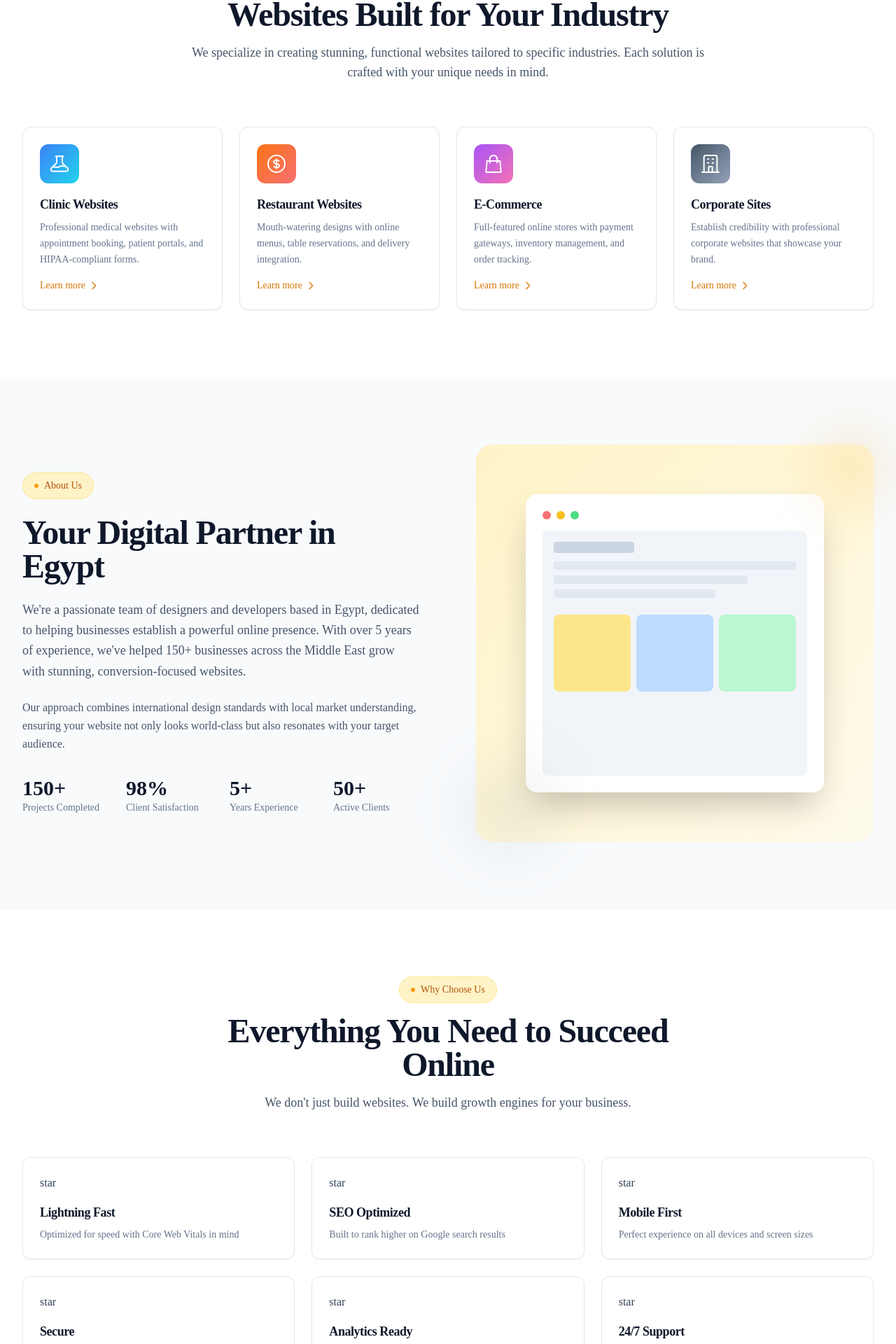
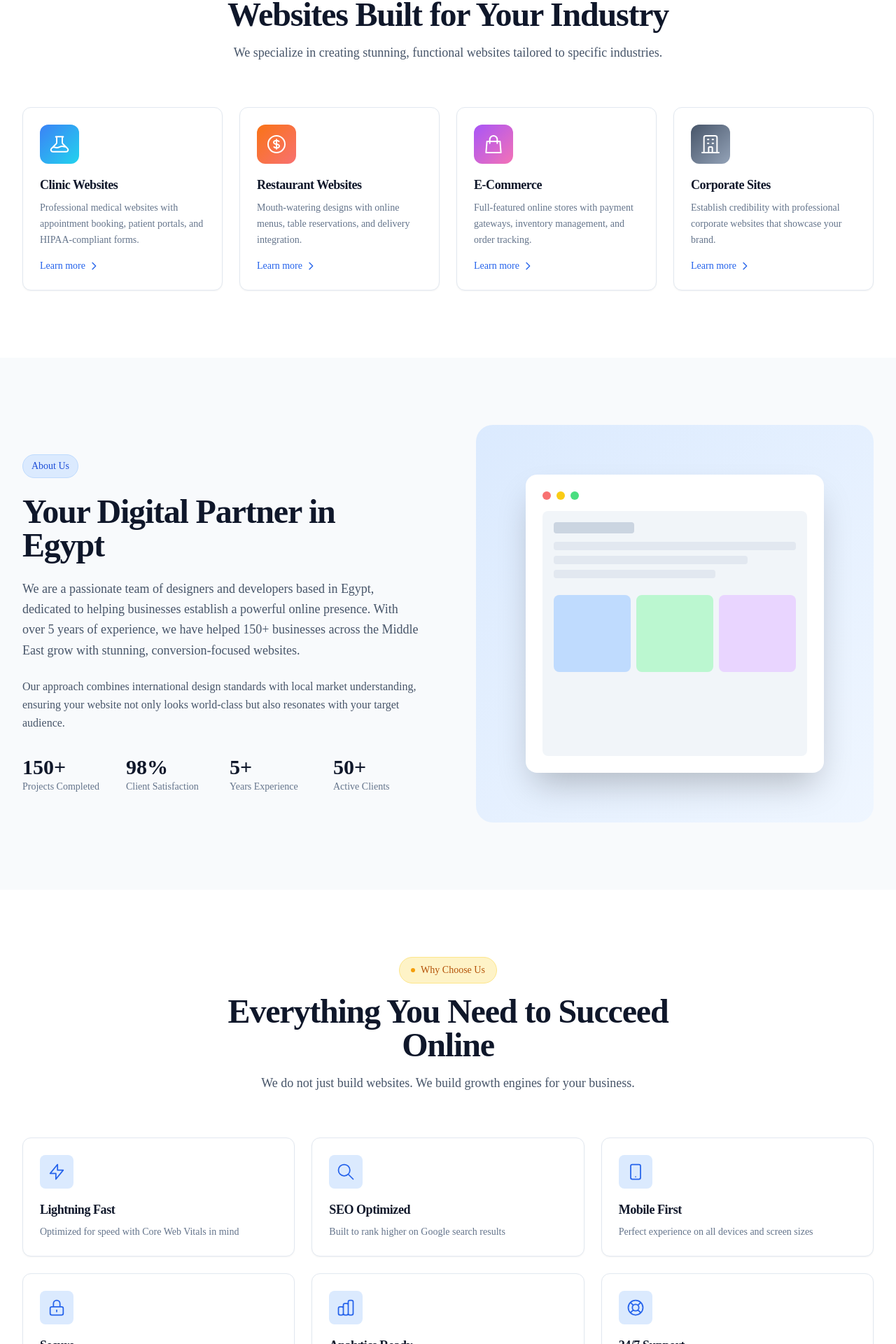
Before and after one commit to Amrwar/BerryGum, a Next.js app: page / in a window 1280 px wide. Shown: the part 1065-2985 px from the top of the page at 70% size. Built offline with nearby package versions, Linux system fonts and the light colour scheme.

Commit message:
Rewrite homepage with proper SVG icons for features

```diff
--- a/app/page.tsx
+++ b/app/page.tsx
@@ -56,32 +56,56 @@ const features = [
   {
     title: "Lightning Fast",
     description: "Optimized for speed with Core Web Vitals in mind",
-    icon: "star",
+    icon: (
+      <svg className="w-7 h-7" fill="none" stroke="currentColor" viewBox="0 0 24 24">
+        <path strokeLinecap="round" strokeLinejoin="round" strokeWidth={1.5} d="M13 10V3L4 14h7v7l9-11h-7z" />
+      </svg>
+    ),
   },
   {
     title: "SEO Optimized",
     description: "Built to rank higher on Google search results",
-    icon: "star",
+    icon: (
+      <svg className="w-7 h-7" fill="none" stroke="currentColor" viewBox="0 0 24 24">
+        <path strokeLinecap="round" strokeLinejoin="round" strokeWidth={1.5} d="M21 21l-6-6m2-5a7 7 0 11-14 0 7 7 0 0114 0z" />
+      </svg>
+    ),
   },
   {
     title: "Mobile First",
     description: "Perfect experience on all devices and screen sizes",
-    icon: "star",
+    icon: (
+      <svg className="w-7 h-7" fill="none" stroke="currentColor" viewBox="0 0 24 24">
+        <path strokeLinecap="round" strokeLinejoin="round" strokeWidth={1.5} d="M12 18h.01M8 21h8a2 2 0 002-2V5a2 2 0 00-2-2H8a2 2 0 00-2 2v14a2 2 0 002 2z" />
+      </svg>
+    ),
   },
   {
     title: "Secure",
     description: "SSL certificates and security best practices",
-    icon: "star",
+    icon: (
+      <svg className="w-7 h-7" fill="none" stroke="currentColor" viewBox="0 0 24 24">
+        <path strokeLinecap="round" strokeLinejoin="round" strokeWidth={1.5} d="M12 15v2m-6 4h12a2 2 0 002-2v-6a2 2 0 00-2-2H6a2 2 0 00-2 2v6a2 2 0 002 2zm10-10V7a4 4 0 00-8 0v4h8z" />
+      </svg>
+    ),
   },
   {
     title: "Analytics Ready",
     description: "Track visitors and measure your success",
-    icon: "star",
+    icon: (
+      <svg className="w-7 h-7" fill="none" stroke="currentColor" viewBox="0 0 24 24">
+        <path strokeLinecap="round" strokeLinejoin="round" strokeWidth={1.5} d="M9 19v-6a2 2 0 00-2-2H5a2 2 0 00-2 2v6a2 2 0 002 2h2a2 2 0 002-2zm0 0V9a2 2 0 012-2h2a2 2 0 012 2v10m-6 0a2 2 0 002 2h2a2 2 0 002-2m0 0V5a2 2 0 012-2h2a2 2 0 012 2v14a2 2 0 01-2 2h-2a2 2 0 01-2-2z" />
+      </svg>
+    ),
   },
   {
     title: "24/7 Support",
     description: "Always here when you need assistance",
-    icon: "star",
+    icon: (
+      <svg className="w-7 h-7" fill="none" stroke="currentColor" viewBox="0 0 24 24">
+        <path strokeLinecap="round" strokeLinejoin="round" strokeWidth={1.5} d="M18.364 5.636l-3.536 3.536m0 5.656l3.536 3.536M9.172 9.172L5.636 5.636m3.536 9.192l-3.536 3.536M21 12a9 9 0 11-18 0 9 9 0 0118 0zm-5 0a4 4 0 11-8 0 4 4 0 018 0z" />
+      </svg>
+    ),
   },
 ];
 
@@ -95,7 +119,6 @@ const stats = [
 export default function HomePage() {
   return (
     <>
-      {/* Hero Section */}
       <Hero />
 
       {/* Services Section */}
@@ -103,26 +126,19 @@ export default function HomePage() {
         <SectionHeader
           badge="Our Services"
           title="Websites Built for Your Industry"
-          subtitle="We specialize in creating stunning, functional websites tailored to specific industries. Each solution is crafted with your unique needs in mind."
+          subtitle="We specialize in creating stunning, functional websites tailored to specific industries."
         />
-
         <div className="grid md:grid-cols-2 lg:grid-cols-4 gap-6">
           {services.map((service) => (
-            <Link
-              key={service.title}
-              href={service.href}
-              className="group card p-6 card-hover"
-            >
+            <Link key={service.title} href={service.href} className="group card p-6">
               <div className={`w-14 h-14 rounded-xl bg-gradient-to-br ${service.color} flex items-center justify-center text-white mb-4 group-hover:scale-110 transition-transform duration-300`}>
                 {service.icon}
               </div>
-              <h3 className="text-lg font-bold text-slate-900 mb-2 group-hover:text-amber-600 transition-colors">
+              <h3 className="text-lg font-bold text-slate-900 mb-2 group-hover:text-blue-600 transition-colors">
                 {service.title}
               </h3>
-              <p className="text-slate-500 text-sm leading-relaxed">
-                {service.description}
-              </p>
-              <div className="mt-4 flex items-center text-amber-600 font-medium text-sm">
+              <p className="text-slate-500 text-sm leading-relaxed">{service.description}</p>
+              <div className="mt-4 flex items-center text-blue-600 font-medium text-sm">
                 Learn more
                 <svg className="w-4 h-4 ml-1 group-hover:translate-x-1 transition-transform" fill="none" stroke="currentColor" viewBox="0 0 24 24">
                   <path strokeLinecap="round" strokeLinejoin="round" strokeWidth={2} d="M9 5l7 7-7 7" />
@@ -137,21 +153,14 @@ export default function HomePage() {
       <Section variant="alt" id="about">
         <div className="grid lg:grid-cols-2 gap-12 lg:gap-20 items-center">
           <div>
-            <div className="inline-flex items-center gap-2 px-4 py-2 bg-amber-100 border border-amber-200 rounded-full mb-6">
-              <span className="w-1.5 h-1.5 bg-amber-500 rounded-full" />
-              <span className="text-sm font-medium text-amber-700">About Us</span>
-            </div>
-            <h2 className="heading-lg text-slate-900 mb-6">
-              Your Digital Partner in Egypt
-            </h2>
+            <span className="badge mb-6">About Us</span>
+            <h2 className="heading-lg text-slate-900 mb-6">Your Digital Partner in Egypt</h2>
             <p className="text-slate-600 text-lg leading-relaxed mb-6">
-              We&apos;re a passionate team of designers and developers based in Egypt, dedicated to helping businesses establish a powerful online presence. With over 5 years of experience, we&apos;ve helped 150+ businesses across the Middle East grow with stunning, conversion-focused websites.
+              We are a passionate team of designers and developers based in Egypt, dedicated to helping businesses establish a powerful online presence. With over 5 years of experience, we have helped 150+ businesses across the Middle East grow with stunning, conversion-focused websites.
             </p>
             <p className="text-slate-600 leading-relaxed mb-8">
               Our approach combines international design standards with local market understanding, ensuring your website not only looks world-class but also resonates with your target audience.
             </p>
-
-            {/* Stats */}
             <div className="grid grid-cols-2 sm:grid-cols-4 gap-6">
               {stats.map((stat) => (
                 <div key={stat.label}>
@@ -161,15 +170,13 @@ export default function HomePage() {
               ))}
             </div>
           </div>
-
-          {/* Image/Visual */}
           <div className="relative">
-            <div className="aspect-square bg-gradient-to-br from-amber-100 to-amber-50 rounded-3xl overflow-hidden">
+            <div className="aspect-square bg-gradient-to-br from-blue-100 to-blue-50 rounded-3xl overflow-hidden">
               <div className="absolute inset-0 flex items-center justify-center">
                 <div className="w-3/4 h-3/4 bg-white rounded-2xl shadow-2xl p-6 flex flex-col">
                   <div className="flex items-center gap-2 mb-4">
                     <div className="w-3 h-3 rounded-full bg-red-400" />
-                    <div className="w-3 h-3 rounded-full bg-amber-400" />
+                    <div className="w-3 h-3 rounded-full bg-yellow-400" />
                     <div className="w-3 h-3 rounded-full bg-green-400" />
                   </div>
                   <div className="flex-1 bg-slate-100 rounded-lg p-4">
@@ -178,17 +185,14 @@ export default function HomePage() {
                     <div className="w-4/5 h-3 bg-slate-200 rounded mb-2" />
                     <div className="w-2/3 h-3 bg-slate-200 rounded mb-6" />
                     <div className="grid grid-cols-3 gap-2">
-                      <div className="aspect-square bg-amber-200 rounded-lg" />
                       <div className="aspect-square bg-blue-200 rounded-lg" />
                       <div className="aspect-square bg-green-200 rounded-lg" />
+                      <div className="aspect-square bg-purple-200 rounded-lg" />
                     </div>
                   </div>
                 </div>
               </div>
             </div>
-            {/* Decorative Elements */}
-            <div className="absolute -top-4 -right-4 w-24 h-24 bg-amber-500/20 rounded-full blur-2xl" />
-            <div className="absolute -bottom-4 -left-4 w-32 h-32 bg-slate-500/10 rounded-full blur-2xl" />
           </div>
         </div>
       </Section>
@@ -198,19 +202,16 @@ export default function HomePage() {
         <SectionHeader
           badge="Why Choose Us"
           title="Everything You Need to Succeed Online"
-          subtitle="We don't just build websites. We build growth engines for your business."
+          subtitle="We do not just build websites. We build growth engines for your business."
         />
-
         <div className="grid md:grid-cols-2 lg:grid-cols-3 gap-6">
           {features.map((feature) => (
-            <div key={feature.title} className="card p-6 hover:border-amber-200 transition-colors">
-              <div className="mb-4">{feature.icon}</div>
-              <h3 className="text-lg font-bold text-slate-900 mb-2">
-                {feature.title}
-              </h3>
-              <p className="text-slate-500 text-sm">
-                {feature.description}
-              </p>
+            <div key={feature.title} className="card p-6">
+              <div className="w-12 h-12 rounded-lg bg-blue-100 text-blue-600 flex items-center justify-center mb-4">
+                {feature.icon}
+              </div>
+              <h3 className="text-lg font-bold text-slate-900 mb-2">{feature.title}</h3>
+              <p className="text-slate-500 text-sm">{feature.description}</p>
             </div>
           ))}
         </div>
@@ -220,7 +221,7 @@ export default function HomePage() {
       <Section variant="alt">
         <SectionHeader
           badge="Our Work"
-          title="Projects We're Proud Of"
+          title="Projects We Are Proud Of"
           subtitle="Take a look at some of our recent work and see the quality we deliver."
         />
         <PortfolioGrid limit={6} showFilters={false} />
@@ -231,30 +232,23 @@ export default function HomePage() {
         <SectionHeader
           badge="FAQ"
           title="Frequently Asked Questions"
-          subtitle="Got questions? We've got answers. Here are some common questions about our services."
+          subtitle="Got questions? We have got answers."
         />
         <FAQ limit={5} />
         <div className="mt-8 text-center">
-          <Link href="/pricing#faq" className="text-amber-600 font-medium hover:text-amber-700">
-            View all FAQs →
+          <Link href="/pricing#faq" className="text-blue-600 font-medium hover:text-blue-700">
+            View all FAQs &rarr;
           </Link>
         </div>
       </Section>
 
       {/* CTA Section */}
-      <Section variant="dark" className="relative overflow-hidden">
-        {/* Background Elements */}
-        <div className="absolute inset-0">
-          <div className="absolute top-0 right-0 w-96 h-96 bg-amber-500/10 rounded-full blur-3xl" />
-          <div className="absolute bottom-0 left-0 w-96 h-96 bg-amber-400/5 rounded-full blur-3xl" />
-        </div>
-
-        <div className="relative text-center max-w-3xl mx-auto">
-          <h2 className="heading-lg text-white mb-6">
-            Ready to Transform Your Online Presence?
-          </h2>
-          <p className="text-xl text-slate-400 mb-10">
-            Let&apos;s discuss your project and see how we can help your business grow. Get in touch today for a free consultation.
+      <section className="hero py-20 overflow-hidden">
+        <div className="container-custom">
+          <div className="text-center max-w-3xl mx-auto">
+            <h2 className="heading-lg text-white mb-6">Ready to Transform Your Online Presence?</h2>
+            <p className="text-xl text-blue-100 mb-10">
+              Let us discuss your project and see how we can help your business grow. Get in touch today for a free consultation.
             </p>
             <div className="flex flex-col sm:flex-row items-center justify-center gap-4">
               <Link
@@ -268,12 +262,13 @@ export default function HomePage() {
                 </svg>
                 Chat on WhatsApp
               </Link>
-            <Link href="/contact" className="btn btn-primary btn-lg">
+              <Link href="/contact" className="btn btn-outline-light btn-lg">
                 Contact Us
               </Link>
             </div>
           </div>
-      </Section>
+        </div>
+      </section>
     </>
   );
 }
```
Lines whose indentation alone changed are shown as unchanged.
